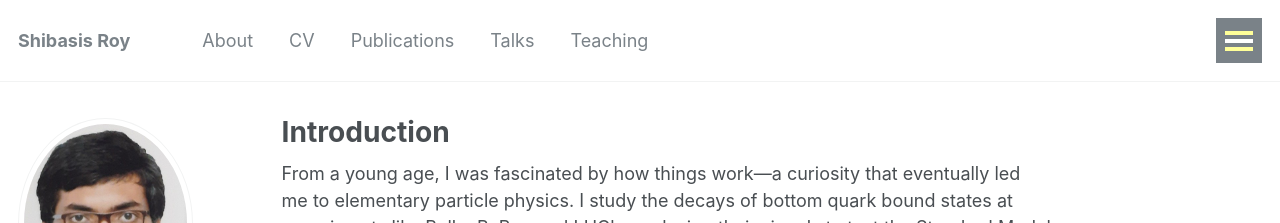
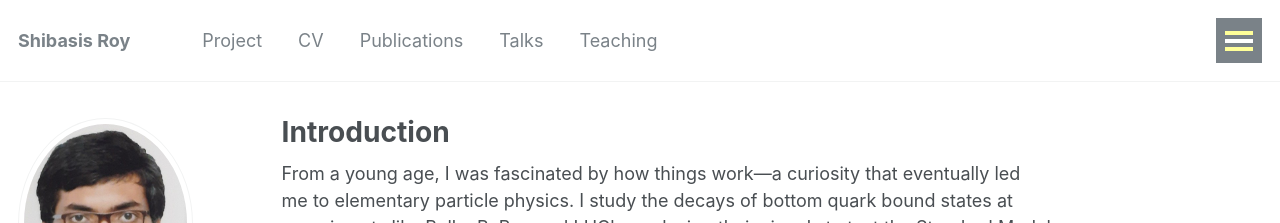
Before and after one commit to shibasisr/shibasisr.github.io, a Jekyll site: the page built from _pages/home.md, in a window 1280 px wide and 1105 px high. Shown: the top 223 px of the window. Built offline with Jekyll 4.4.1, drawn with Linux system fonts in a browser that asks for light colours; some web fonts are replaced; a script bundle is joined from its source files by our own code; library files that are not in the unit come from our copies; formulas are drawn with MathJax 3.

Commit message:
Update navigation.yml

```diff
--- a/_data/navigation.yml
+++ b/_data/navigation.yml
@@ -1,11 +1,11 @@
 # main links links
 main:
 
-  - title: "About"
+  - title: "Project"
     url: /about/
 
   - title: "CV"
-    url: https://drive.google.com/file/d/1-CGAIswVxES_YzVWfER8ISluR4ZGSVOS/view?usp=drive_link
+    url: https://drive.google.com/file/d/1ILUM1M39OFwPO83gfduRXl7Xt3bj18Hw/view?usp=drive_link
     target: "_blank"
 
   - title: "Publications"
```
